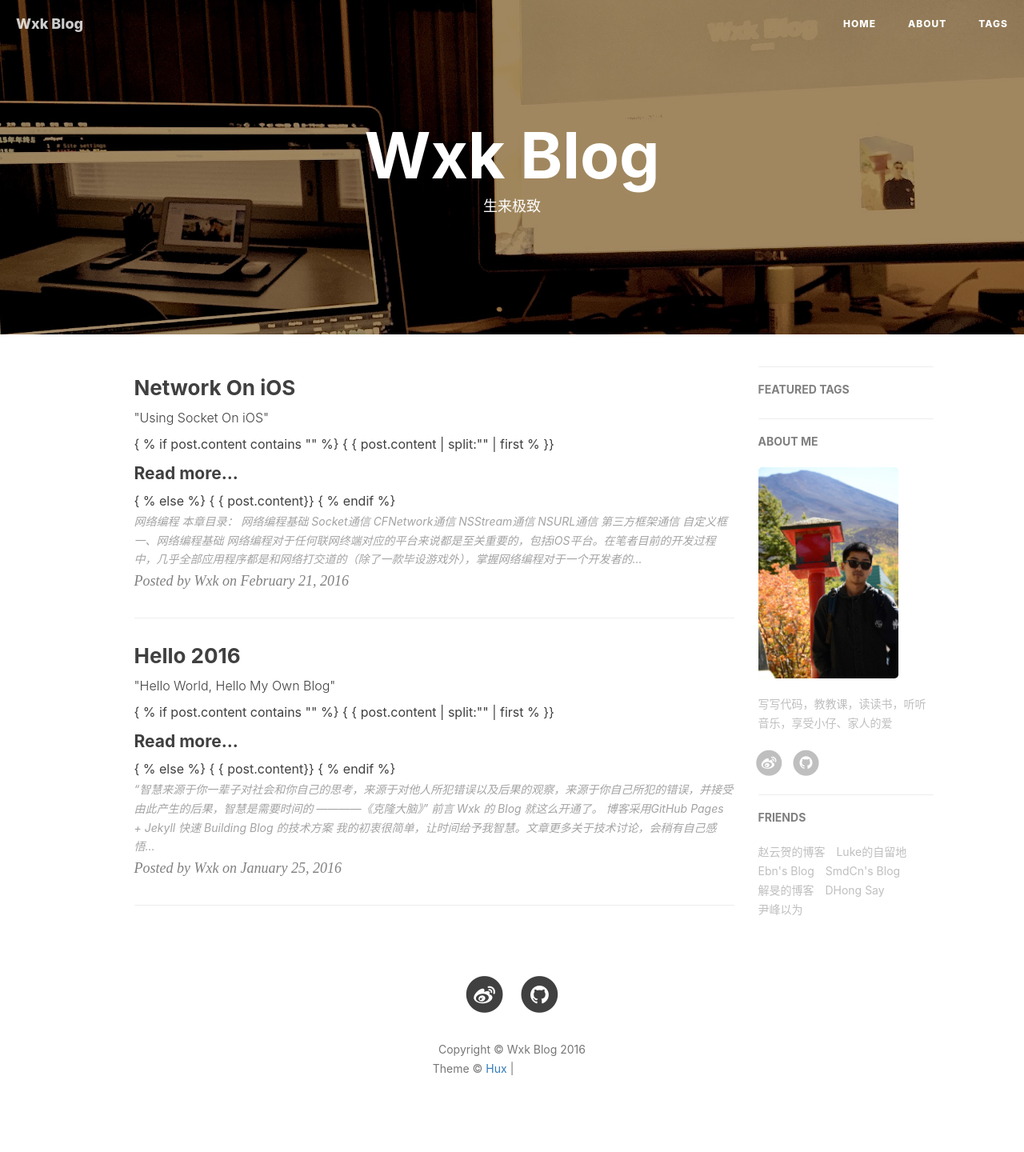
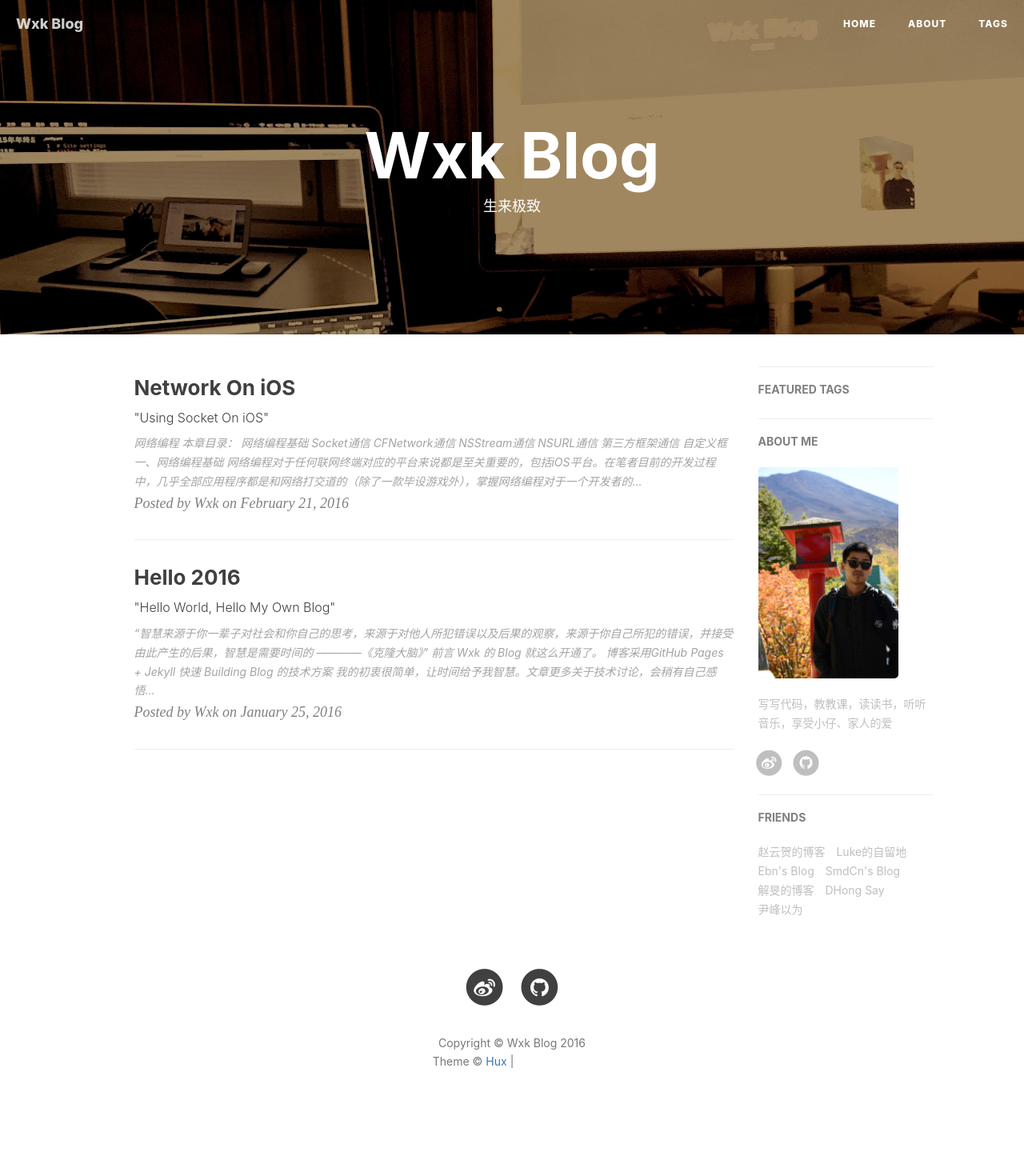
Before and after one commit to Zippowxk/Zippowxk.github.io, a Jekyll site: the page built from index.html, in a window 1280 px wide. Shown: the whole page at 80% size. Built offline with Jekyll 4.4.1, drawn with Linux system fonts in a browser that asks for light colours; nearby versions of some CDN libraries; the list of posts is cut into pages by our own code; comment, search, counter and statistics services are not loaded; grey boxes are pictures that could not be loaded.

Commit message:
remove read more func

```diff
--- a/index.html
+++ b/index.html
@@ -13,12 +13,6 @@ description: "生来极致"
         <h3 class="post-subtitle">
             {{ post.subtitle }}
         </h3>
-        { % if post.content contains "<!-- more -->" %}
-        { { post.content | split:"<!-- more -->" | first % }}
-        <h4><a href='{ {post.url}}' title='Read more...'>Read more...</a></h4>
-        { % else %}
-        { { post.content}}
-        { % endif %}
         {% endif %}
         <div class="post-content-preview">
             {{ post.content | strip_html | truncate:200 }}
```
